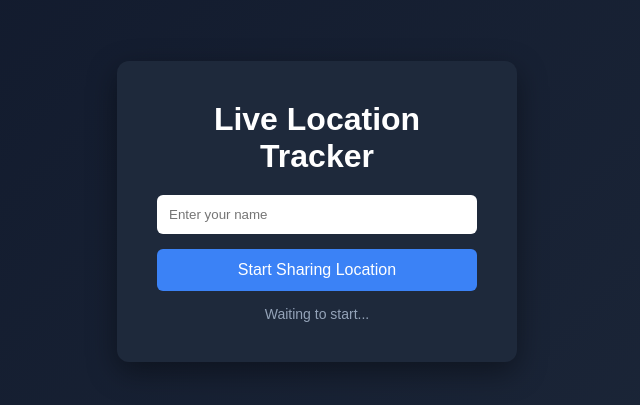
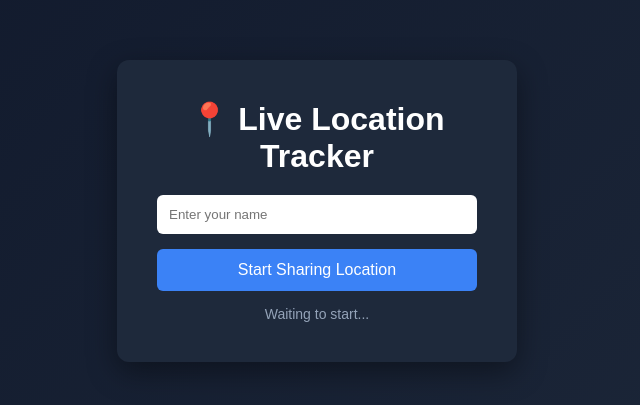
Before and after one commit to ritamsom29/tracking-app, a website: page public/index.html in a window 1280 px wide. Shown: the part 189-594 px from the top of the page, without its empty margins (323-963 px from the left). Drawn offline with nearby package versions, Linux system fonts and the light colour scheme; no server answers.

Commit message:
new UI update

```diff
--- a/public/index.html
+++ b/public/index.html
@@ -2,7 +2,7 @@
 <html>
 <head>
 
-<title>Live Location Sharing</title>
+<title>Live Location Tracker</title>
 
 <style>
 
@@ -72,7 +72,7 @@ color:#94a3b8;
 
 <div class="container">
 
-<h1>Live Location Tracker</h1>
+<h1>📍 Live Location Tracker</h1>
 
 <input id="name" placeholder="Enter your name">
 
```
